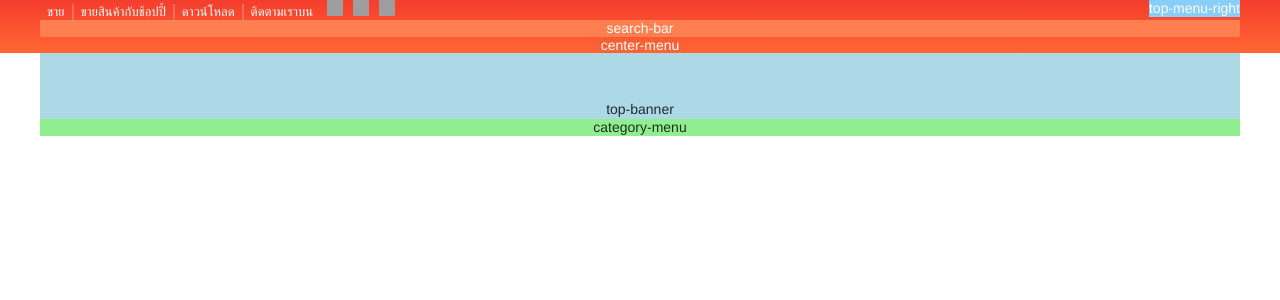
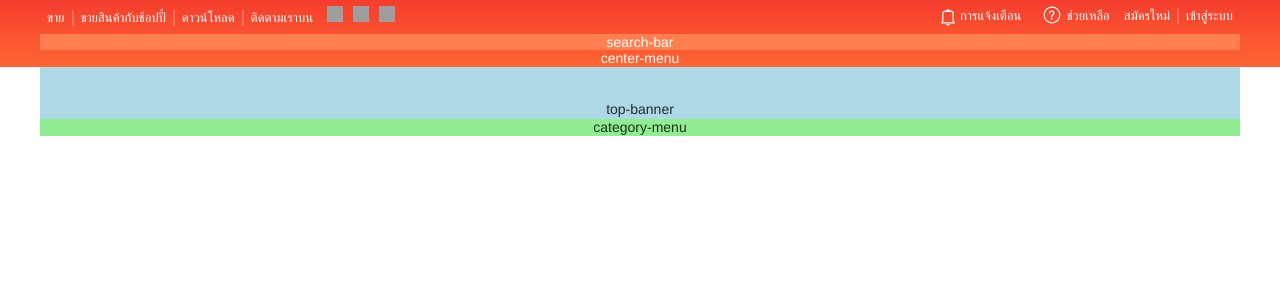
Before and after one commit to kritdev/angular_lab, an Angular app: page / in a window 1280 px wide. Shown: the top 300 px of the page. Built offline with nearby package versions, Linux system fonts and the light colour scheme; grey boxes are pictures that could not be loaded.

Commit message:
navbar - implement top-menu-left and top-menu-right

```diff
--- a/src/app/homework1/navbar/navbar.component.css
+++ b/src/app/homework1/navbar/navbar.component.css
@@ -13,7 +13,6 @@
   float: left;
 }
 .top-menu-right {
-  background-color: lightskyblue;
   float: right;
 }
 .search-section {
@@ -27,6 +26,8 @@
   padding: 0 .4375rem;
   border-right: 2px solid hsla(0,0%,100%,.22);
   display: inline-block;
+  margin-top: 6px;
+  margin-bottom: 6px;
 }
 .clear-border {
   border: none;
--- a/src/app/homework1/navbar/navbar.component.html
+++ b/src/app/homework1/navbar/navbar.component.html
@@ -13,7 +13,24 @@
         </div>
       </div>
       <div class='top-menu-right'>
-        top-menu-right
+        <a href="#" class="menu-item clear-border">
+          <svg viewBox="3 2.5 14 14" x="0" y="0" class="shopee-svg-icon icon-notification-2"><path d="m17 15.6-.6-1.2-.6-1.2v-7.3c0-.2 0-.4-.1-.6-.3-1.2-1.4-2.2-2.7-2.2h-1c-.3-.7-1.1-1.2-2.1-1.2s-1.8.5-2.1 1.3h-.8c-1.5 0-2.8 1.2-2.8 2.7v7.2l-1.2 2.5-.2.4h14.4zm-12.2-.8.1-.2.5-1v-.1-7.6c0-.8.7-1.5 1.5-1.5h6.1c.8 0 1.5.7 1.5 1.5v7.5.1l.6 1.2h-10.3z"></path><path d="m10 18c1 0 1.9-.6 2.3-1.4h-4.6c.4.9 1.3 1.4 2.3 1.4z"></path></svg>
+          <span>การแจ้งเตือน</span>
+        </a>
+        <a href="#" class="menu-item clear-border">
+          <div class="navbar__help-center-icon">
+            <svg height="16" viewBox="0 0 16 16" width="16" class="shopee-svg-icon icon-help-center">
+              <g fill="none" fill-rule="evenodd" transform="translate(1)">
+                <circle cx="7" cy="8" r="7" stroke="currentColor"></circle>
+                <path fill="currentColor" d="m6.871 3.992c-.814 0-1.452.231-1.914.704-.462.462-.693 1.089-.693 1.892h1.155c0-.484.099-.858.297-1.122.22-.319.583-.473 1.078-.473.396 0 .715.11.935.33.209.22.319.517.319.902 0 .286-.11.55-.308.803l-.187.209c-.682.605-1.1 1.056-1.243 1.364-.154.286-.22.638-.22 1.045v.187h1.177v-.187c0-.264.055-.506.176-.726.099-.198.253-.396.462-.572.517-.451.825-.737.924-.858.275-.352.418-.803.418-1.342 0-.66-.22-1.188-.66-1.573-.44-.396-1.012-.583-1.716-.583zm-.198 6.435c-.22 0-.418.066-.572.22-.154.143-.231.33-.231.561 0 .22.077.407.231.561s.352.231.572.231.418-.077.572-.22c.154-.154.242-.341.242-.572s-.077-.418-.231-.561c-.154-.154-.352-.22-.583-.22z">
+                </path>
+              </g>
+            </svg>
+          </div>
+          <span>ช่วยเหลือ</span>
+        </a>
+        <a href="#" class="menu-item">สมัครใหม่</a>
+        <a href="#" class="menu-item clear-border">เข้าสู่ระบบ</a>
       </div>
     </div>
     <div class='search-section'>
--- a/src/app/homework1/navbar/navbar.component.ts
+++ b/src/app/homework1/navbar/navbar.component.ts
@@ -3,7 +3,7 @@ import {Component} from '@angular/core';
 @Component({
   selector: 'navbar',
   templateUrl: './navbar.component.html',
-  styleUrls: ['./navbar.component.css','./navbar.social-icon.css']
+  styleUrls: ['./navbar.component.css','./navbar.icon.css']
 })
 export class NavbarComponent {
   constructor() {}
--- /dev/null
+++ b/src/app/homework1/navbar/navbar.icon.css
@@ -0,0 +1,52 @@
+.social-icon {
+  width: 16px;
+  height: 16px;
+  margin-right: 10px;
+  display: inline-block;
+  background-image: url(https://deo.shopeemobile.com/shopee/shopee-pcmall-live-sg/assets/e7fba41cad3372e2d3294d28ccbf4611.png);
+}
+.social-icon_facebook-2x-png {
+  background-size: 562.5% 356.25%;
+  background-position: 64.86486486486487% 12.195121951219512%;
+}
+.social-icon_instagram-2x-png {
+  background-size: 562.5% 356.25%;
+  background-position: 58.108108108108105% 75.60975609756098%;
+}
+.social-icon_line-2x-png {
+  background-size: 562.5% 380%;
+  background-position: 6.756756756756757% 100%;
+}
+
+.shopee-svg-icon {
+  display: inline-block;
+  fill: currentColor;
+  position: relative;
+}
+.icon-notification-2 {
+  width: .875rem;
+  height: 1.125rem;
+  vertical-align: middle;
+  margin-right: 5px;
+}
+.navbar__help-center-icon {
+  display: inline-block;
+  vertical-align: middle;
+  -webkit-box-align: center;
+  -webkit-align-items: center;
+  -moz-box-align: center;
+  -ms-flex-align: center;
+  align-items: center;
+  -webkit-box-pack: center;
+  -webkit-justify-content: center;
+  -moz-box-pack: center;
+  -ms-flex-pack: center;
+  justify-content: center;
+  margin-right: .3125rem;
+  margin-left: .5rem;
+  color: currentColor;
+}
+.navbar__help-center-icon .icon-help-center {
+  height: 1.125rem;
+  width: 1.125rem;
+}
--- a/src/app/homework1/navbar/navbar.social-icon.css
+++ /dev/null
@@ -1,19 +0,0 @@
-.social-icon {
-  width: 16px;
-  height: 16px;
-  margin-right: 10px;
-  display: inline-block;
-  background-image: url(https://deo.shopeemobile.com/shopee/shopee-pcmall-live-sg/assets/e7fba41cad3372e2d3294d28ccbf4611.png);
-}
-.social-icon_facebook-2x-png {
-  background-size: 562.5% 356.25%;
-  background-position: 64.86486486486487% 12.195121951219512%;
-}
-.social-icon_instagram-2x-png {
-  background-size: 562.5% 356.25%;
-  background-position: 58.108108108108105% 75.60975609756098%;
-}
-.social-icon_line-2x-png {
-  background-size: 562.5% 380%;
-  background-position: 6.756756756756757% 100%;
-}
```
